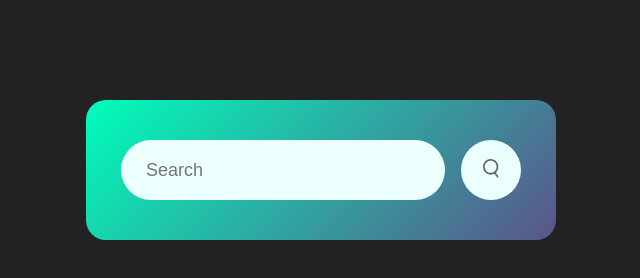
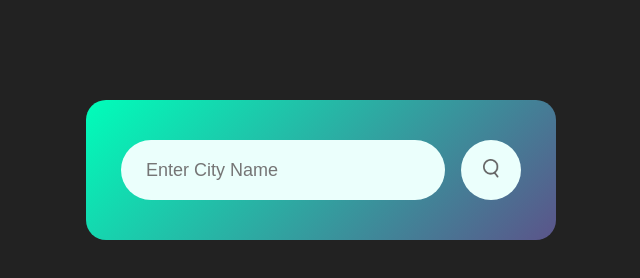
Before and after one commit to King12376/Weather-APP, a plain HTML site: page index.html in a window 1280 px wide. Shown: the full height of the page, 319-959 px from the left. Drawn offline with Linux system fonts and the light colour scheme.

Commit message:
search to city name

```diff
--- a/index.html
+++ b/index.html
@@ -10,7 +10,7 @@
 
   <div class="card">
     <div class="search">
-      <input type="text" placeholder="Search" spellcheck="false"/>
+      <input type="text" placeholder="Enter City Name" spellcheck="false"/>
       <button><img src="images/search.png"></button>
     </div>
 
```
